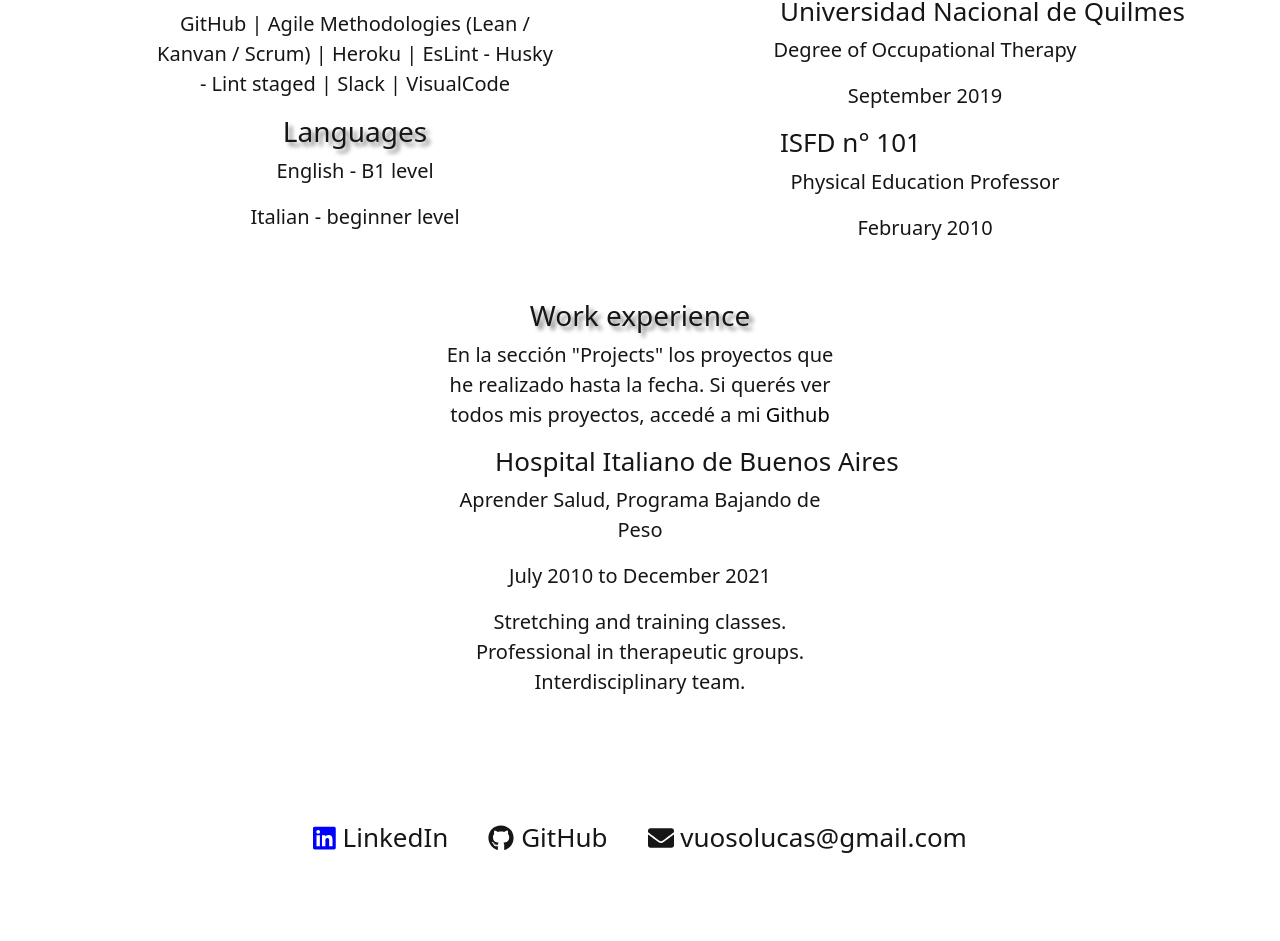
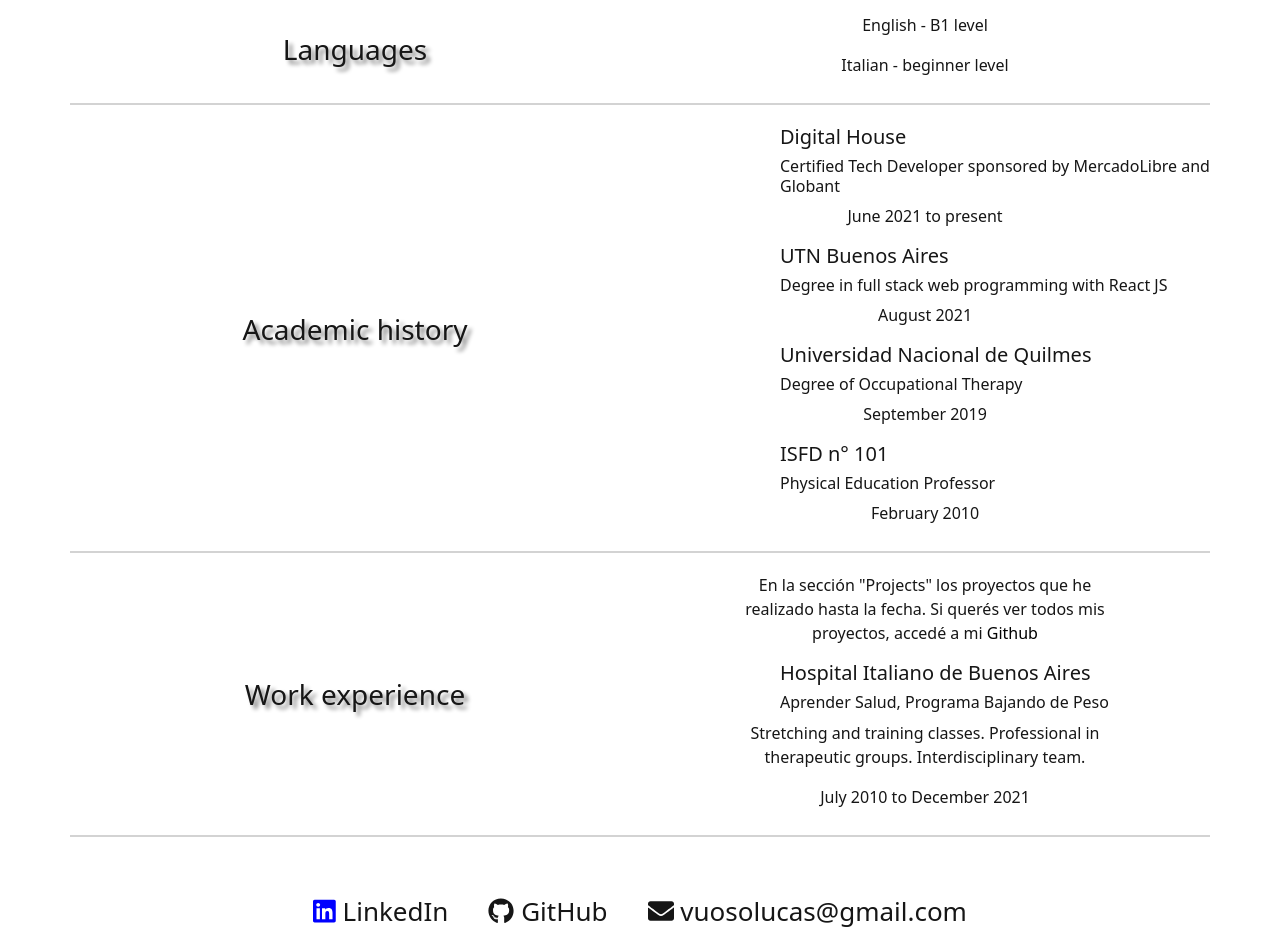
Before and after one commit to vuoso-l/portfolio_react, a React (Create React App) app: page /resume in a window 1280 px wide. Shown: the part 1033-1974 px from the top of the page. Before the commit the page ends 1900 px from the top, so only its background shows below. Built offline with nearby package versions, Linux system fonts and the light colour scheme.

Commit message:
feat: modified structure and style in component resume

```diff
--- a/src/components/AcademicComponent.jsx
+++ b/src/components/AcademicComponent.jsx
@@ -1,11 +1,11 @@
 import React from "react";
 
-const AcademicComponent = ({ h4, p1, p2 }) => {
+const AcademicComponent = ({ h5, h6, p }) => {
   return (
     <>
-      <h4>{h4}</h4>
-      <p>{p1}</p>
-      <p>{p2}</p>
+      <h5>{h5}</h5>
+      <h6>{h6}</h6>
+      <p>{p}</p>
     </>
   );
 };
--- a/src/components/ExperienceComponent.jsx
+++ b/src/components/ExperienceComponent.jsx
@@ -1,12 +1,12 @@
 import React from "react";
 
-const ExperienceComponent = ({ h4, p1, p2, p3 }) => {
+const ExperienceComponent = ({ h5, h6, p1, p2 }) => {
   return (
     <>
-      <h4>{h4}</h4>
+      <h5>{h5}</h5>
+      <h6>{h6}</h6>
       <p>{p1}</p>
       <p>{p2}</p>
-      <p>{p3}</p>
     </>
   );
 };
--- a/src/pages/Resume.jsx
+++ b/src/pages/Resume.jsx
@@ -23,50 +23,60 @@ const Resume = () => {
           mountains) and sports (running and cycling).
         </p>
         <div className="container">
-          <div className="techStack">
+          <section className="techStack">
             <H3CardStyle theme={theme}>Tech stack</H3CardStyle>
+            <div>
               <TechStackComponent
                 h4="Frontend"
                 p="Javascript | ReactJS | HTML5 | CSS3 / SCSS / Styled-components"
               />
               <TechStackComponent h4="Backend" p="Java - Spring Boot" />
-            <TechStackComponent h4="FullStack" p="Node Js. - Express | MySql" />
+              <TechStackComponent
+                h4="FullStack"
+                p="Node Js. - Express | MySql"
+              />
               <TechStackComponent
                 h4="Tools"
                 p="GitHub | Agile Methodologies (Lean / Kanvan / Scrum) | Heroku |
             EsLint - Husky - Lint staged | Slack | VisualCode"
               />
-            <>
+            </div>
+          </section>
+          <section className="language">
             <H3CardStyle theme={theme}>Languages</H3CardStyle>
+            <div>
               <p>English - B1 level</p>
               <p>Italian - beginner level</p>
-            </>
             </div>
-          <div className="academic">
+          </section>
+          <section className="academic">
             <H3CardStyle theme={theme}>Academic history</H3CardStyle>
+            <div>
               <AcademicComponent
-              h4="Digital House"
-              p1="Certified Tech Developer sponsored by MercadoLibre and Globant"
-              p2="June 2021 to present"
+                h5="Digital House"
+                h6="Certified Tech Developer sponsored by MercadoLibre and Globant"
+                p="June 2021 to present"
               />
               <AcademicComponent
-              h4="UTN Buenos Aires"
-              p1="Degree in full stack web programming with React JS"
-              p2="August 2021"
+                h5="UTN Buenos Aires"
+                h6="Degree in full stack web programming with React JS"
+                p="August 2021"
               />
               <AcademicComponent
-              h4="Universidad Nacional de Quilmes"
-              p1="Degree of Occupational Therapy"
-              p2="September 2019"
+                h5="Universidad Nacional de Quilmes"
+                h6="Degree of Occupational Therapy"
+                p="September 2019"
               />
               <AcademicComponent
-              h4="ISFD n° 101"
-              p1="Physical Education Professor"
-              p2="February 2010"
+                h5="ISFD n° 101"
+                h6="Physical Education Professor"
+                p="February 2010"
               />
             </div>
-          <div className="experience">
+          </section>
+          <section className="experience">
             <H3CardStyle theme={theme}>Work experience</H3CardStyle>
+            <div>
               <p>
                 En la sección "Projects" los proyectos que he realizado hasta la
                 fecha. Si querés ver todos mis proyectos, accedé a mi{" "}
@@ -79,13 +89,14 @@ const Resume = () => {
                 </a>
               </p>
               <ExperienceComponent
-              h4="Hospital Italiano de Buenos Aires"
-              p1="Aprender Salud, Programa Bajando de Peso"
+                h5="Hospital Italiano de Buenos Aires"
+                h6="Aprender Salud, Programa Bajando de Peso"
+                p1="Stretching and training classes. Professional in therapeutic groups.
+                Interdisciplinary team."
                 p2="July 2010 to December 2021"
-              p3="Stretching and training classes. Professional in therapeutic groups.
-            Interdisciplinary team."
               />
             </div>
+          </section>
         </div>
       </ResumeStyle>
       <Footer />
--- a/src/stylesComponents/BasicTagsStyle.js
+++ b/src/stylesComponents/BasicTagsStyle.js
@@ -42,12 +42,14 @@ export const H2CardStyle = styled(H2Style)`
     theme === "light" ? color.titleLightCard : color.titleDarkCard};
 `;
 
-export const H3CardStyle = styled(H2Style)`
-  font-size: 18px;
+export const H3CardStyle = styled.h3`
+  text-shadow: 4px 4px 4px grey;
+  text-align: center;
   color: ${({ theme }) =>
     theme === "light" ? color.titleLightCard : color.titleDarkCard};
   @media ${device.tablet} {
     font-size: 24px;
+    width: 100%;
   }
   @media ${device.laptop} {
     font-size: 28px;
--- a/src/stylesComponents/ResumeStyle.js
+++ b/src/stylesComponents/ResumeStyle.js
@@ -13,25 +13,26 @@ export const ResumeStyle = styled.div`
       theme === "light" ? color.titleLightCard : color.titleDarkCard};
   }
   .container,
-  .techStack,
-  .languages,
-  .academic,
-  .experience {
+  section {
     ${displayFlex("flex", "column", "center", "center")};
     width: 100%;
-    padding: 20px 0px;
+    padding-top: 10px;
+    div {
+      padding: 10px 0px;
       p,
-    h4 {
+      h4,
+      h5,
+      h6 {
         color: ${({ theme }) =>
           theme === "light" ? color.titleLightCard : color.titleDarkCard};
       }
       p {
         text-align: center;
       }
-    h4 {
-      align-self: flex-start;
-      padding-left: 60px;
     }
+  }
+  section {
+    border-bottom: 2px solid lightgrey;
   }
   @media ${device.tablet} {
     p {
@@ -40,49 +41,46 @@ export const ResumeStyle = styled.div`
     .container {
       flex-direction: row;
       flex-wrap: wrap;
-      padding: 50px 0px;
-      .techStack,
-      .academic,
-      .experience {
-        width: 50%;
+      padding: 20px 0px;
+      section {
+        ${displayFlex("flex", "row", "flex-start", "center")};
+        width: 100%;
+        div {
+          ${displayFlex("flex", "column", "center", "center")};
+          width: 100%;
+          h4,
+          h5,
+          h6 {
+            align-self: flex-start;
+            padding-left: 50px;
+          }
+        }
       }
     }
   }
   @media ${device.laptop} {
-    .techStack,
-    .academic,
-    .experience {
-      p {
-        font-size: 18px;
+    .container {
+      section {
+        div {
+          h4,
+          h5,
+          h6 {
+            padding-left: 100px;
           }
-      h4 {
-        padding-left: 100px;
-        font-size: 24px;
+        }
       }
     }
   }
   @media ${device.laptopM} {
-    .techStack,
-    .academic,
-    .experience {
-      p {
-        font-size: 20px;
-      }
-      h4 {
+    .container {
+      section {
+        div {
+          h4,
+          h5,
+          h6 {
             padding-left: 140px;
-        font-size: 26px;
           }
         }
-  }
-  @media ${device.laptopL} {
-    .techStack,
-    .academic,
-    .experience {
-      p {
-        font-size: 22px;
-      }
-      h4 {
-        font-size: 28px;
       }
     }
   }
```
Lines whose indentation alone changed are shown as unchanged.
